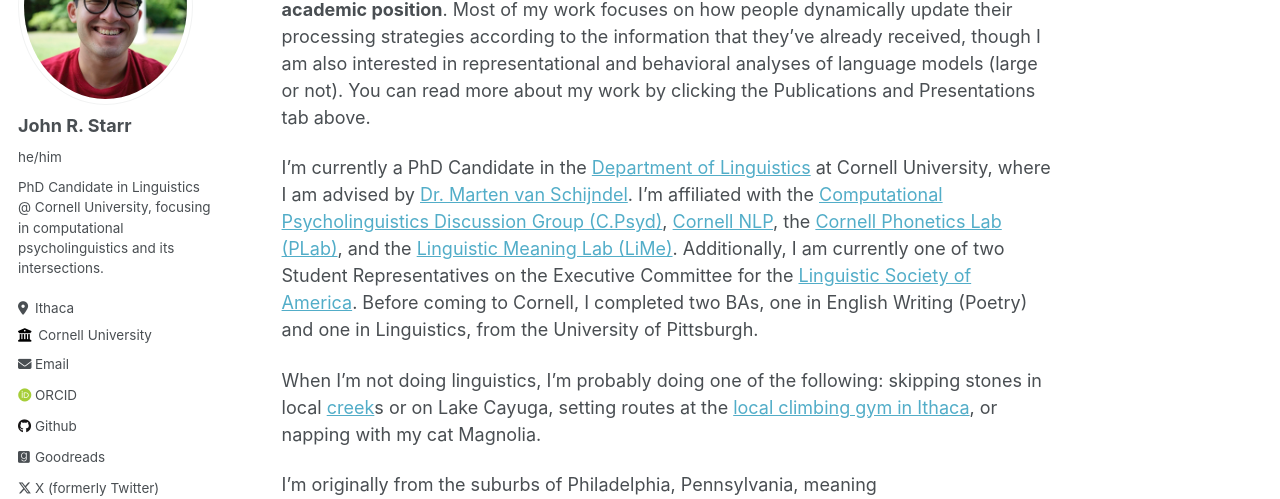
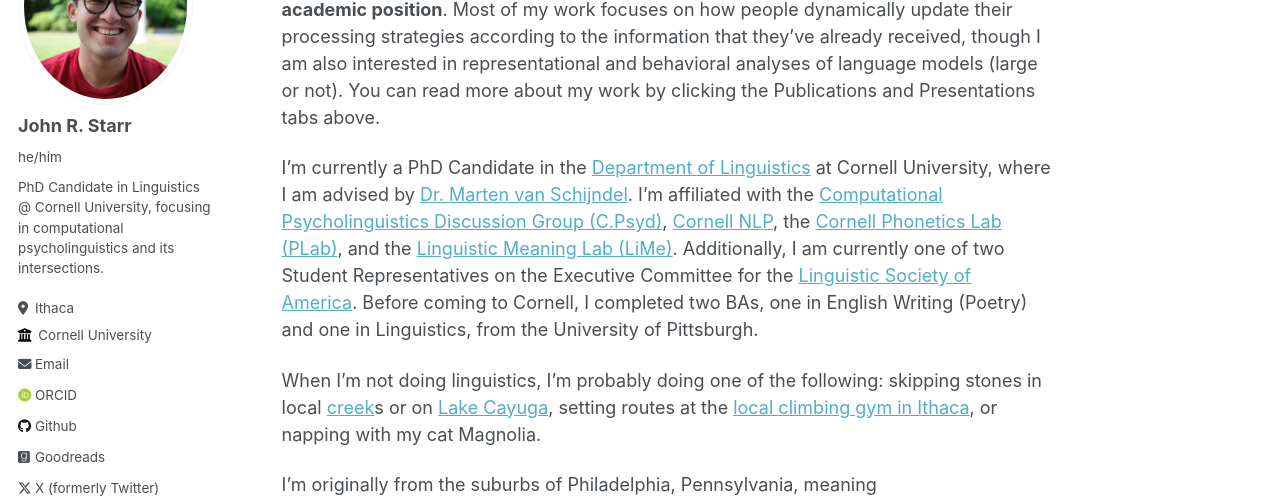
Before and after one commit to johnstarr-ling/johnstarr-ling.github.io, a Jekyll site: the page built from _pages/about.md, in a window 1280 px wide and 1184 px high. Shown: the part 199-698 px from the top of the window. Built offline with Jekyll 4.4.1, drawn with Linux system fonts in a browser that asks for light colours; some web fonts are replaced.

```diff
--- a/_pages/about.md
+++ b/_pages/about.md
@@ -10,11 +10,11 @@ redirect_from:
 
 Hey!
 ======
-My name is John R. Starr.[^1] I'm a computational psycholinguist **currently looking for an academic position**. Most of my work focuses on how people dynamically update their processing strategies according to the information that they've already received, though I am also interested in representational and behavioral analyses of language models (large or not). You can read more about my work by clicking the Publications and Presentations tab above.
+My name is John R. Starr.[^1] I'm a computational psycholinguist **currently looking for an academic position**. Most of my work focuses on how people dynamically update their processing strategies according to the information that they've already received, though I am also interested in representational and behavioral analyses of language models (large or not). You can read more about my work by clicking the Publications and Presentations tabs above.
 
 I'm currently a PhD Candidate in the [Department of Linguistics](https://linguistics.cornell.edu/) at Cornell University, where I am advised by [Dr. Marten van Schijndel](https://vansky.github.io/). I'm affiliated with the [Computational Psycholinguistics Discussion Group (C.Psyd)](https://c-psyd.github.io/), [Cornell NLP](https://nlp.cornell.edu/), the [Cornell Phonetics Lab (PLab)](https://conf.ling.cornell.edu/), and the [Linguistic Meaning Lab (LiMe)](https://lime-lab-cornell.github.io/). Additionally, I am currently one of two Student Representatives on the Executive Committee for the [Linguistic Society of America](https://www.lsadc.org/). Before coming to Cornell, I completed two BAs, one in English Writing (Poetry) and one in Linguistics, from the University of Pittsburgh.
 
-When I'm not doing linguistics, I'm probably doing one of the following: skipping stones in local [creek](https://www.youtube.com/watch?v=wAGi71uHm4g)s or on Lake Cayuga, setting routes at the [local climbing gym in Ithaca](https://www.cayugaclimbs.com/), or napping with my cat Magnolia.
+When I'm not doing linguistics, I'm probably doing one of the following: skipping stones in local [creek](https://www.youtube.com/watch?v=wAGi71uHm4g)s or on [Lake Cayuga](https://musique-concrete.tumblr.com/post/141057528801/on-my-boat-on-lake-cayuga), setting routes at the [local climbing gym in Ithaca](https://www.cayugaclimbs.com/), or napping with my cat Magnolia.
 
 I'm originally from the suburbs of Philadelphia, Pennsylvania, meaning \\(John \in  \\{ \,x\, \mid \, x\, is\, a\, jaded\, and\, delusional\, Philly\, sports\, fan \\} \\).
 
```
